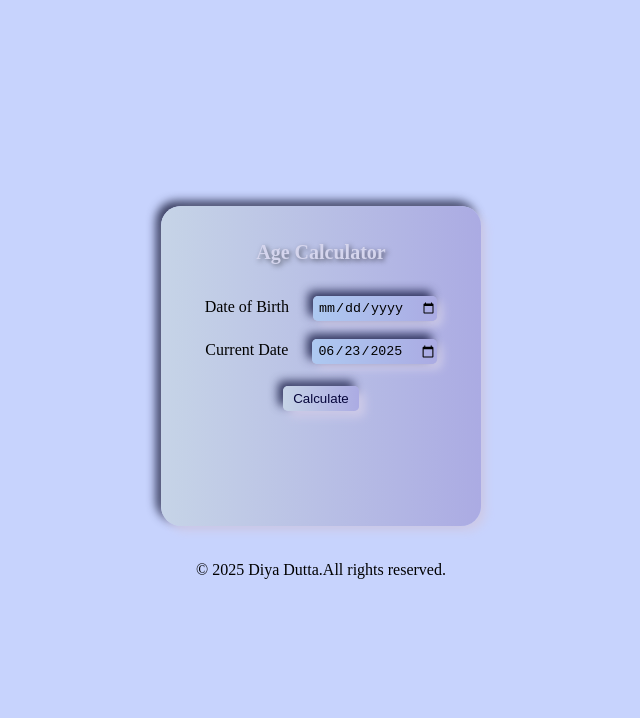
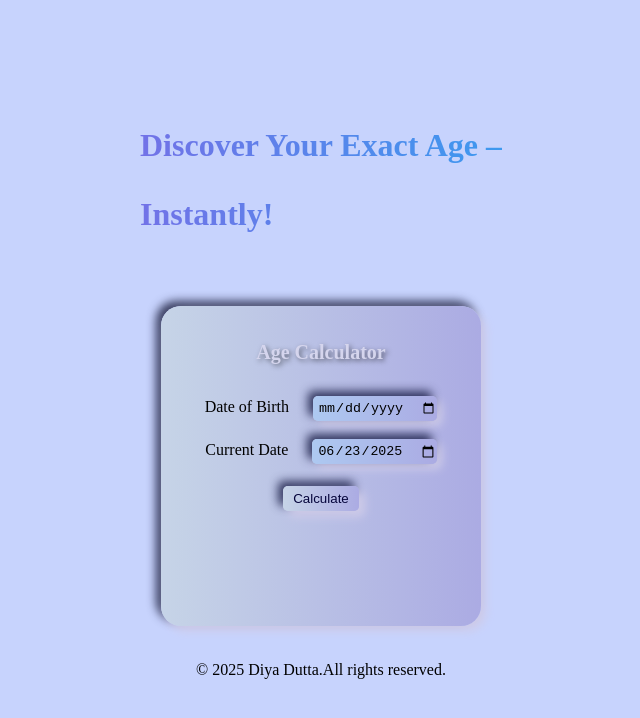
Before and after one commit to DIYA-bot/Age-Calculator-Web-Application, a plain HTML site: page index.html in a window 1280 px wide. Shown: the whole page, without its empty margins (319-959 px from the left). Drawn offline with Linux system fonts and the light colour scheme.

Commit message:
Update index.html

```diff
--- a/index.html
+++ b/index.html
@@ -141,10 +141,21 @@
             margin-top: 15px; /* Add some space above the button. */
         }
       }
+      h1{
+        background: linear-gradient(
+          to left,
+          rgb(61, 153, 239),
+          rgb(114, 114, 231)
+        );
+        -webkit-background-clip: text;
+        -webkit-text-fill-color: transparent;
+      }
+      }
 
     </style>
   </head>
   <body>
+    <h1>Discover Your Exact Age – <p>Instantly!</p></h1>
     <div>
       <p id="heading">Age Calculator</p>
       <form>
```
